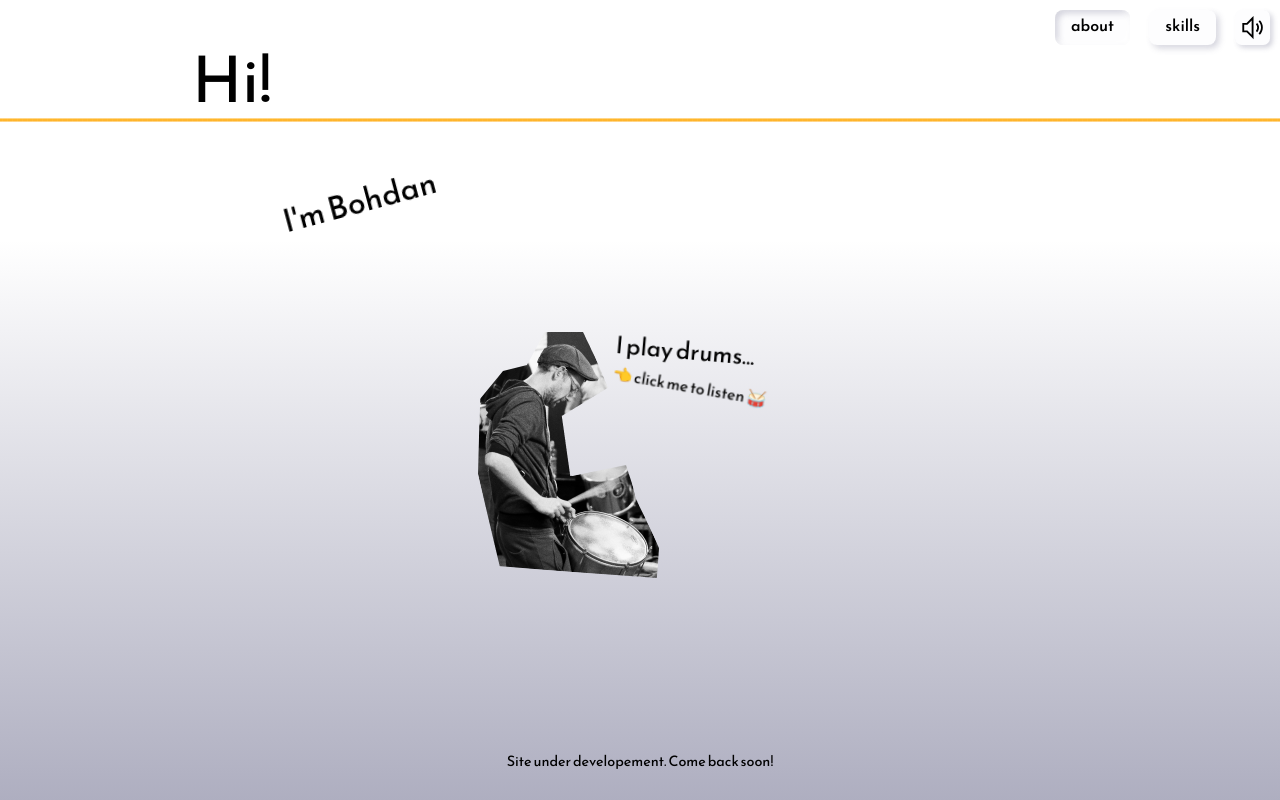
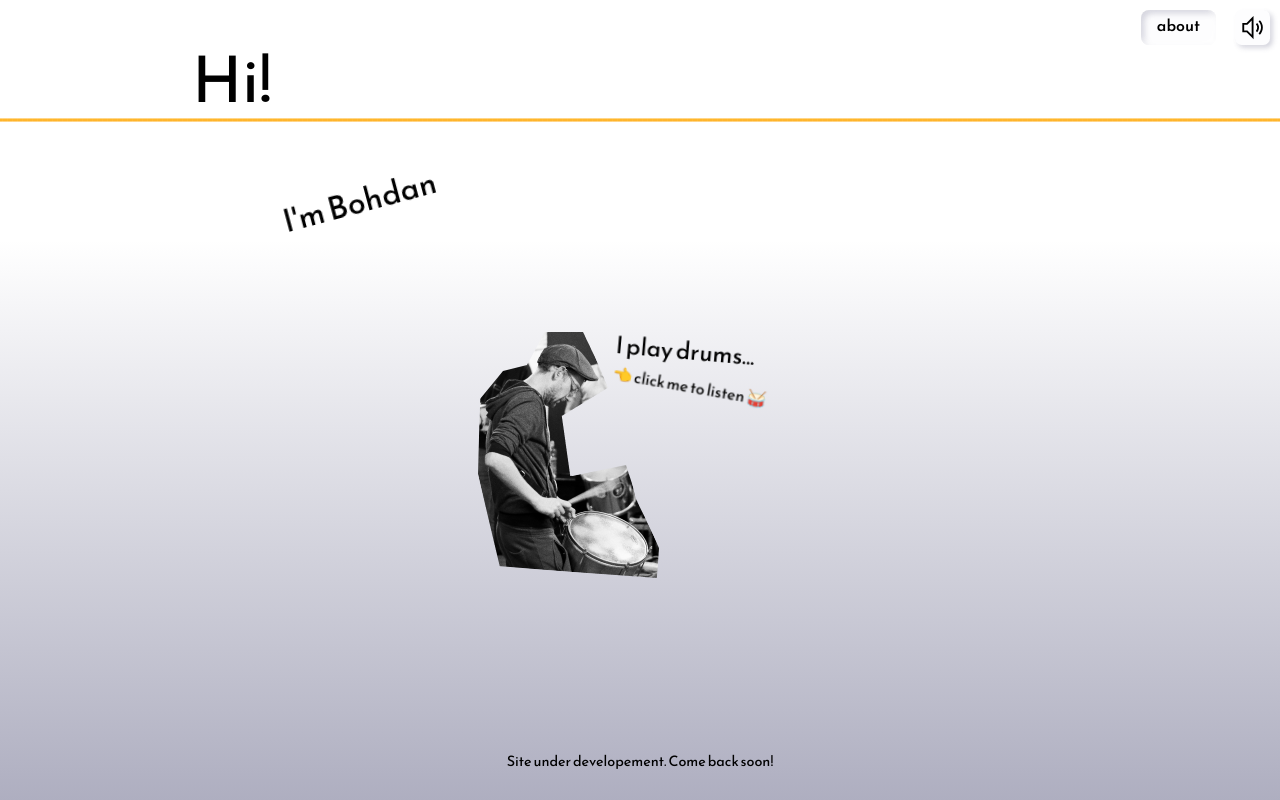
Before and after one commit to BohdanOne/bohdanone.github.io, a React (Create React App) app: page / in a window 1280 px wide. Built offline with nearby package versions, Linux system fonts and the light colour scheme.

Commit message:
Hide nav button

```diff
--- a/src/components/parts/MainNav.js
+++ b/src/components/parts/MainNav.js
@@ -6,7 +6,7 @@ class MainNav extends React.Component {
     return (
       <nav>
         <NavButton route="/" text="about" isPressed="true" />
-        <NavButton route="/skills" text="skills" isPressed="false"/>
+        {/* <NavButton route="/skills" text="skills" isPressed="false"/> */}
 
         {/* <button className="nav-button" aria-pressed="false">
           projects
```
